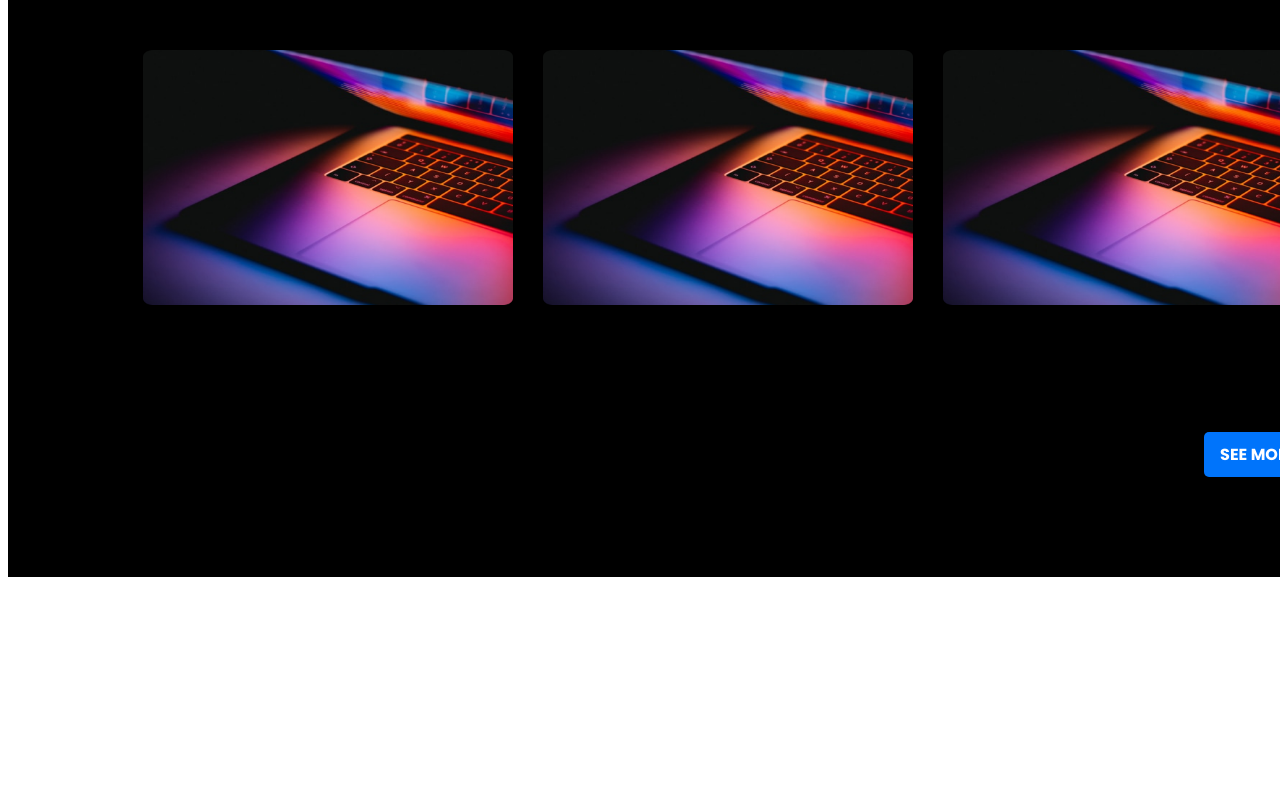
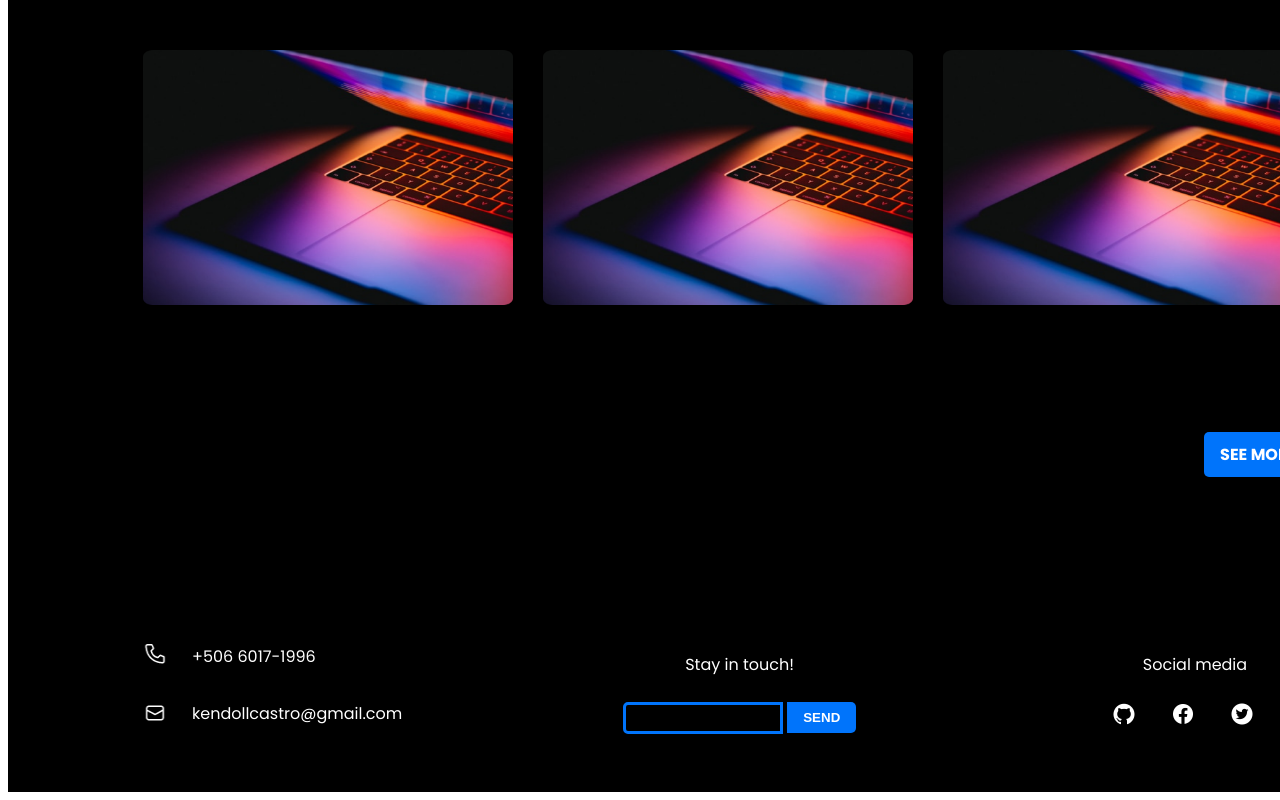
Before and after one commit to kendollcastro/portfolio-project, a website: page index.html in a window 1280 px wide. Shown: the part 1817-2617 px from the top of the page. Before the commit the page ends 2526 px from the top, so only its background shows below. Drawn offline with Linux system fonts and the light colour scheme.

Commit message:
Agregamos estilos al footer

```diff
--- a/index.html
+++ b/index.html
@@ -98,14 +98,50 @@
     </div>
   </div>
 
-  <!--Feed back  Section-->
+  <!--Footer-->
+  <div class="footer-wrapper">
+    <div class="footer-info">
+      <div class="footer-contact">
+        <div class="footer-phone">
+          <img src="./img/Desktop/Desktop/icon/footer-icon-phone.png" alt="">
+          <p>+506 6017-1996</p>
+        </div>
+        <div class="footer-mail">
+          <img src="./img/Desktop/Desktop/icon/footer-icon-mail.png" alt="">
+          <p>kendollcastro@gmail.com</p>
+        </div>
 
-  <div class="feedback-wrapper">
-    <div class="feedback-info">
-      <h3>Feedback</h3>
-      <div class="feedback-text">
-        <p>Lorem ipsum dolor sit amet, consectetur adipiscing elit. Ultrices vestibulum, pharetra dictum diam amet, in nunc nunc. Dui amet elementum nunc, amet ipsum est ut.Lorem ipsum dolor sit amet, consectetur adipiscing elit. Ultrices vestibulum, pharetra dictum diam amet, in nunc nunc. Dui amet elementum nunc, amet ipsum est ut.</p>
+      </div>
 
+
+      <!--Footer form Style-->
+
+      <div class="stay-form">
+        <form action="">
+          <div class="form-title">
+            <label for="stay-touch">Stay in touch!</label>
+          </div>
+          <div class="form-input">
+            <input type="text" class="stay-touch">
+            <button>Send</button>
+          </div>
+        </form>
+      </div>
+
+
+      <!--Footer Social Media-->
+      <div class="footer-icons">
+        <div class="social-media">
+          <p>Social media</p>
+        </div>
+
+        <!--List icons-->
+        <ul class="list-icons">
+          <li><a href=""><img src="./img/Desktop/Desktop/icon/github.png" alt=""></a></li>
+          <li><a href=""><img src="./img/Desktop/Desktop/icon/facebook.png" alt=""></a></li>
+          <li><a href=""><img src="./img/Desktop/Desktop/icon/twitter.png" alt=""></a></li>
+          <li><a href=""><img src="./img/Desktop/Desktop/icon/in.png" alt=""></a></li>
+        </ul>
       </div>
     </div>
   </div>
--- a/sass/partials/_feedback.scss
+++ b/sass/partials/_feedback.scss
@@ -0,0 +1,3 @@
+.feedback-wrapper{
+  background-color: black;
+}
--- /dev/null
+++ b/sass/partials/_footer.scss
@@ -0,0 +1,108 @@
+.footer-wrapper{
+  width: 1440px;
+  background-color: black;
+
+}
+
+.footer-info{
+  width: 1170px;
+  height: 215px;
+  margin: 0 auto;
+  display: flex;
+  flex-direction: row;
+  justify-content: space-between;
+  align-items: center;
+}
+
+
+//***** Footer Phone Style ****
+
+.footer-contact{
+  display: flex;
+  flex-direction: column;
+}
+
+.footer-phone{
+  display: flex;
+  flex-direction: row;
+  align-items: center;
+}
+
+.footer-phone img{
+  margin-right: 25px;
+  width: 24px;
+  height: 24px;
+}
+
+
+//***** Footer Mail Style *****
+
+.form-title{
+  display: flex;
+  justify-content: center;
+  margin: 16px 0  25px;
+}
+
+.footer-mail{
+  display: flex;
+  flex-direction: row;
+  align-items: center;
+}
+
+.footer-mail img{
+  margin-right: 25px;
+  width: 24px;
+  height: 24px;
+}
+
+.form-input input{
+  border: 3px solid #0074FB;
+  background: none;
+  border-radius: 5px 0 0 5px;
+  height: 24px;
+  width: 150px;
+}
+
+.form-input button{
+  text-decoration: none;
+  background-color: #0074FB;
+  color: white;
+  border-radius: 0 5px 5px 0;
+  font-weight: bolder;
+  text-transform: uppercase;
+  padding: 8px 16px;
+  border: none;
+}
+
+.stay-form{
+  display: flex;
+  flex-direction: column;
+}
+
+//****** Footer Social Media *****
+
+.social-media{
+  display: flex;
+  justify-content: center;
+}
+
+.social-media p{
+  margin: 16px 0 25px;
+}
+
+.list-icons{
+  list-style: none;
+  display: flex;
+  flex-direction: row;
+  justify-content: space-between;
+  padding: 0;
+  margin: 0 auto;
+}
+
+.list-icons img{
+  height: 24px;
+}
+
+.list-icons a{
+  margin-left: 35px;
+}
--- a/sass/styles.scss
+++ b/sass/styles.scss
@@ -3,3 +3,4 @@
 @import'partials/banner';
 @import'partials/aboutHome';
 @import'partials/projectsHome';
+@import'partials/footer';
```
Also changed, not shown: img/Desktop/Desktop/icon/feedback-arrow-left.png (added), img/Desktop/Desktop/icon/feedback-arrow-right.png (added), img/Desktop/Desktop/icon/footer-icon-mail.png (added), img/Desktop/Desktop/icon/footer-icon-phone.png (added), public/css/styles.css.
